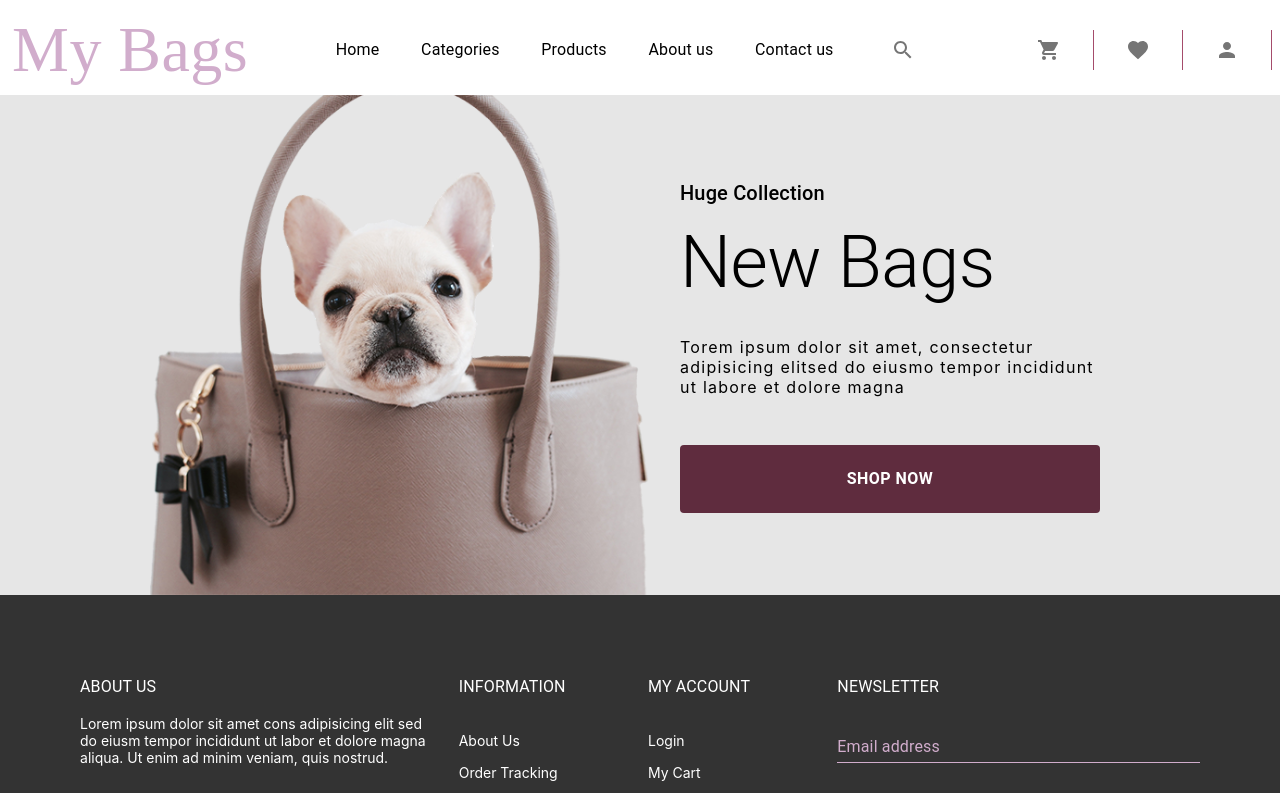
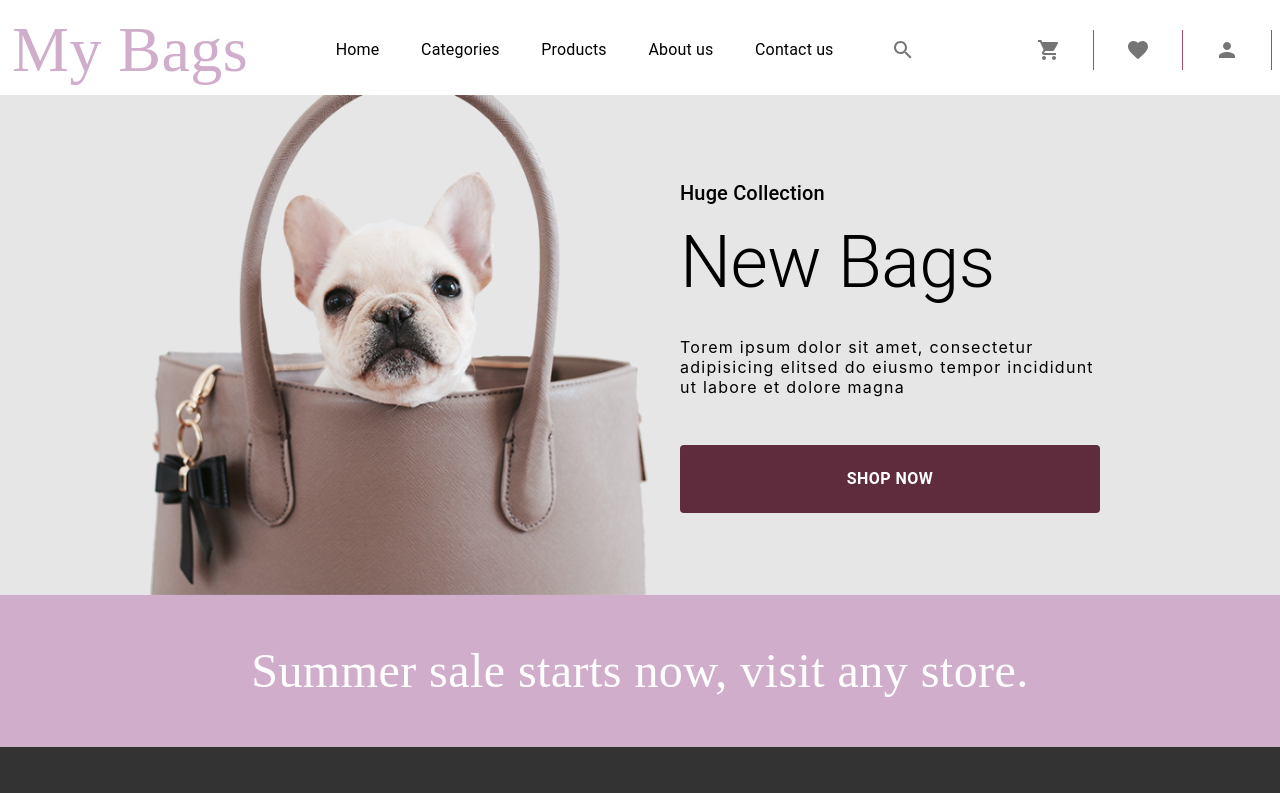
Before and after one commit to muhammad-jiku/jikmunn-mui-demo, a React (Create React App) app: page / in a window 1280 px wide. Shown: the top 793 px of the page. Built offline with nearby package versions, Linux system fonts and the light colour scheme.

Commit message:
promotions

```diff
--- a/src/components/Home/index.js
+++ b/src/components/Home/index.js
@@ -3,6 +3,7 @@ import React from 'react';
 import Banner from '../Banner';
 import Footer from '../Footer';
 import Navbar from '../Navbar';
+import Promotions from '../Promotions';
 
 const Home = () => {
   return (
@@ -16,6 +17,7 @@ const Home = () => {
       <Stack>
         <Navbar />
         <Banner />
+        <Promotions />
         <Footer />
       </Stack>
     </Container>
--- /dev/null
+++ b/src/components/Promotions/index.js
@@ -0,0 +1,56 @@
+import { Box, Slide } from '@mui/material';
+import React, { useEffect, useRef, useState } from 'react';
+import { MessageText, PromotionsContainer } from '../../styles/promotions';
+
+const Promotions = () => {
+  const messages = [
+    '20% off on your first order!',
+    'Summer sale starts now, visit any store.',
+    'Please like and subscribe :)',
+  ];
+
+  const containerRef = useRef();
+  const [show, setShow] = useState(true);
+  const [messageIndex, setMessageIndex] = useState(0);
+
+  useEffect(() => {
+    setTimeout(() => {
+      setShow(false);
+    }, 3000);
+    const intervalId = setInterval(() => {
+      // get next message
+      setMessageIndex((i) => (i + 1) % messages.length);
+
+      // slide the message in
+      setShow(true);
+
+      setTimeout(() => {
+        setShow(false);
+      }, 3000);
+    }, 4000);
+
+    return () => {
+      clearInterval(intervalId);
+    };
+  }, [messages.length]);
+
+  return (
+    <PromotionsContainer ref={containerRef} overflow="hidden">
+      <Slide
+        direction={show ? 'left' : 'right'}
+        in={show}
+        container={containerRef.current}
+        timeout={{
+          enter: 500,
+          exit: 100,
+        }}
+      >
+        <Box display="flex" justifyContent="center" alignItems="center">
+          <MessageText>{messages[messageIndex]}</MessageText>
+        </Box>
+      </Slide>
+    </PromotionsContainer>
+  );
+};
+
+export default Promotions;
--- /dev/null
+++ b/src/styles/promotions/index.js
@@ -0,0 +1,23 @@
+import { Box, styled, Typography } from '@mui/material';
+import { Colors } from '../theme';
+
+export const PromotionsContainer = styled(Box)(({ theme }) => ({
+  [theme.breakpoints.up('md')]: {
+    padding: '40px 0px 40px 0px',
+  },
+  display: 'flex',
+  justifyContent: 'center',
+  alignItems: 'center',
+  padding: '20px 0px 20px 0px',
+  overflow: 'hidden',
+  background: Colors.secondary,
+}));
+
+export const MessageText = styled(Typography)(({ theme }) => ({
+  fontFamily: '"Montez", "cursive"',
+  [theme.breakpoints.up('md')]: {
+    fontSize: '3rem',
+  },
+  color: Colors.white,
+  fontSize: '1.5rem',
+}));
```
